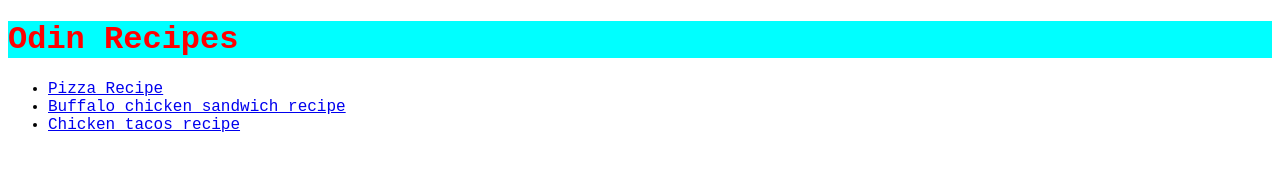
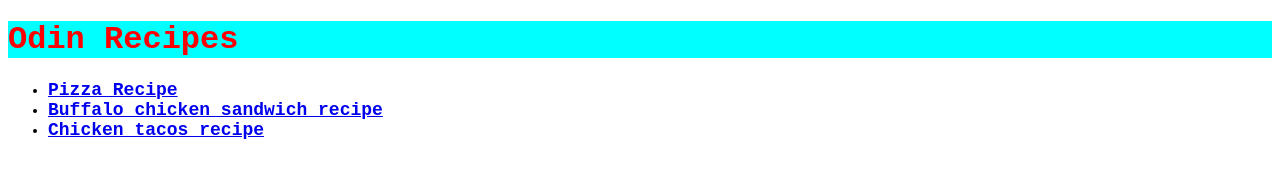
Before and after one commit to joshlockyerr/odin-recipes, a plain HTML site: page index.html in a window 1280 px wide. Drawn offline with Linux system fonts and the light colour scheme.

Commit message:
Made links font bigger and bold

```diff
--- a/styles.css
+++ b/styles.css
@@ -12,3 +12,8 @@ h1, h2, h3 {
     color: cornflowerblue;
     background-color: black;
 }
+
+a {
+    font-size: 18px;
+    font-weight: bold;
+}
```
